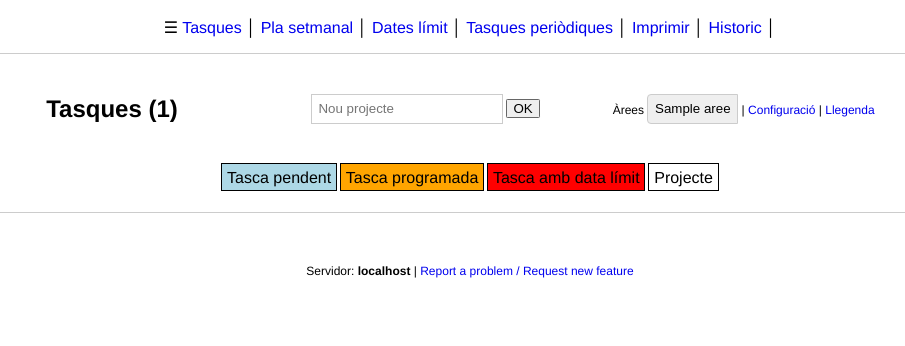
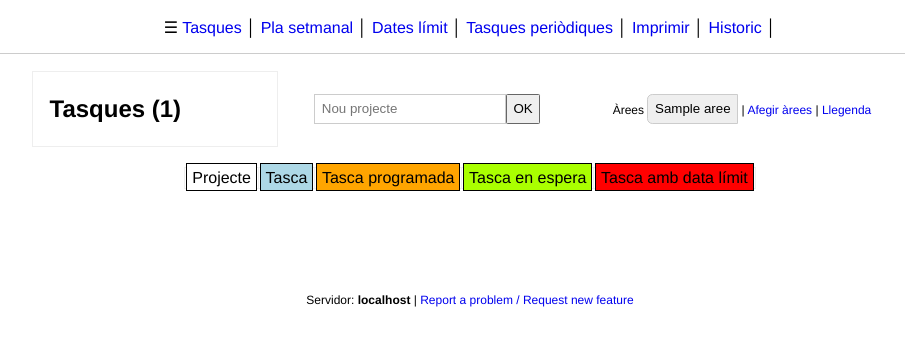
Before and after one commit to holalluis/tasques, a PHP site: page /index.php?area=&ressalta=1 in a window 1280 px wide, after a click on "Llegenda". Shown: the top 346 px of the page, without its empty margins (170-1075 px from the left). Run offline with PHP 8.4, Linux system fonts and the light colour scheme; tables that the repository leaves empty or names only in its code hold one stand-in row (values such as "Sample post").

Commit message:
canvis estètics

```diff
--- a/estils.css
+++ b/estils.css
@@ -1,57 +1,18 @@
 *{margin:0}
 body{font-family:Helvetica}
 h2,h4{margin:0.7em}
-hr{
-	display: block;
-	height: 1px;
-	border: 0;
-	border-top: 1px solid #ccc;
-	margin: 1em 0;
-	padding: 0;
-}
-/*
-*/
+hr{ display: block; height: 1px; border: 0; border-top: 1px solid #ccc; margin: 1em 0; padding: 0; }
+/*enllaços*/
+a{text-decoration:none}
+a:hover{text-decoration:underline}
+a:visited{color:blue;}
 table{border-collapse:collapse}
-td{border:1px solid #fff}
+td{border:1px solid #eee}
+div{ padding:0.1em; margin:0.1em; }
+button{ border:1px solid #666; border-radius:0.1em; }
 
-div{
-	padding:0.1em;
-	margin:0.1em;
-}
-
-td.menu{
-	font-size:12px;
-	border:1px solid #fff;
-	padding:1.8541em 3em;
-}
-
-tr.tasca{
-	font-size:12px;
-	background-color:lightblue;
-}
-
-tr[acabada] > td{ background-color:#af0; }
-
-div.projecte{
-	background-color:white;
-	margin:5px 2px;
-	border:1px solid #ccc;
-	display:inline-block;
-	vertical-align:top;
-	max-height:220px;
-	width:19%;
-	overflow:hidden;
-	overflow-y:auto;
-}
-
-/*
-div.projecte:hover { background-color:#F7F8E0; }
-*/
-
-button{
-	border:1px solid #666;
-	border-radius:0.1em;
-}
+/*navbar superior*/
+td.menu{ font-size:12px; border:1px solid #fff; padding:1.8541em 3em; }
 
 /*BOTONS SELECCIONA AREA*/
 button.boto_area{
@@ -63,13 +24,23 @@ button.boto_area{
 	outline:none;
 }
 button.boto_area:hover  { background:#e6e6e6}
-button.boto_area.esquerre{border-left:1px solid #ccc; border-radius:0.3em 0 0 0.3em;}
-button.boto_area.dreta{border-right:1px solid #ccc; border-radius:0 0.3em 0.3em 0;}
+button.boto_area.esquerre{border-left:1px solid #ccc; border-radius:0.4em 0 0 0.4em;}
+button.boto_area.dreta{border-right:1px solid #ccc; border-radius:0 0.4em 0.4em 0;}
 button.boto_area.actiu { background-color:#ccc;box-shadow:inset 0 2px 4px rgba(0,0,0,.15),0 1px 2px rgba(0,0,0,.05);}
 
-/*enllaços*/
-a{text-decoration:none}
-a:visited{ color:blue; }
-/*
-a:hover{ color:#ff007f; }
-*/
+/*PROJECTES*/
+div.projecte{
+	background-color:white;
+	border:1px solid #a8a8a8;
+	display:inline-block;
+	margin:5px 3px;
+	max-height:220px;
+	overflow:hidden;
+	overflow-y:auto;
+	padding:0.4em;
+	vertical-align:top;
+	width:19%;
+}
+
+tr.tasca{ font-size:12px; background-color:lightblue; }
+tr[acabada] > td{ background-color:#af0; }
--- a/historic.php
+++ b/historic.php
@@ -35,7 +35,7 @@
 					";
 
 				//esborra de les tasques acabades
-				echo "<td> <button onclick=window.location='esborraAcabada.php?id=$id'>Esborra de l'historic</button>";
+				echo "<td> <button onclick=window.location='esborraAcabada.php?id=$id'>Esborra de l'històric</button>";
 			}
 		?>
 </table>
--- a/index.php
+++ b/index.php
@@ -18,9 +18,6 @@
 		</h2>
 	<td class=menu>
 		<form action="nouProjecte.php" method=get style="display:inline-block">
-			<input name=nom placeholder="Nou projecte"
-				autocomplete=off required
-				style="padding:0.5em;border:1px solid #ccc">
 			<!-- selecciona area pel nou projecte: SEMPRE OCULT, ja que es selecciona sol (fx mostraArea()) -->
 			<select name=area id=area_select style=display:none>
 				<?php
@@ -33,7 +30,10 @@
 					}
 				?>
 			</select>
-			<button type=submit>OK</button>
+			<input name=nom placeholder="Nou projecte"
+				autocomplete=off required
+				style="padding:0.5em;border:1px solid #ccc"><!--
+			--><button type=submit style=height:2.25em>OK</button>
 		</form>
 	<td class=menu>
 		<!--arees-->
@@ -60,27 +60,23 @@
 				$i_area++;
 			}
 		?>
-		| <a href="editaArees.php">Configuració</a>
+		| <a href="editaArees.php">Afegir àrees</a>
 		| <a href=# onclick=llegenda()>Llegenda</a>
 </table>
 
 <!--llegenda-->
-<div id=llegenda
-	 title=Llegenda
-	 style="display:none;"
-	 >
+<div id=llegenda title=Llegenda style=display:none>
 	<table style="margin:0px;padding:0px">
 		<tr>
-			<td><span style="border:1px solid black;padding:0.3em;background:lightblue"	>Tasca pendent</span>
-			<td><span style="border:1px solid black;padding:0.3em;background:orange"		>Tasca programada</span>
-			<td><span style="border:1px solid black;padding:0.3em;background:red"		>Tasca amb data límit</span>
-			<td><span style="border:1px solid black;padding:0.3em;background:white"		>Projecte </span>
+			<td><span style="border:1px solid black;padding:0.3em;background:white"		> Projecte 			   </span>
+			<td><span style="border:1px solid black;padding:0.3em;background:lightblue"	> Tasca				   </span>
+			<td><span style="border:1px solid black;padding:0.3em;background:orange"	> Tasca programada     </span>
+			<td><span style="border:1px solid black;padding:0.3em;background:#af0"		> Tasca en espera      </span>
+			<td><span style="border:1px solid black;padding:0.3em;background:red"		> Tasca amb data límit </span>
 	</table>
 </div>
 
-<hr>
-
-<!--Taula de projectes i tasques--><?php include 'taulaTasques.php'?>
+<!--tasques--><?php include 'taulaTasques.php'?>
 <!--fi pagina--><?php include 'footer.php'?>
 
 <!--ressalta visualment les tasques del pla setmanal i deadlines-->
--- a/menu.php
+++ b/menu.php
@@ -9,6 +9,7 @@
 		else
 			echo "<a href='$url'>$contingut</a>";
 		echo " &#9474; ";
+		//echo " \ ";
 	}
 ?>
 <div style="padding:1em 0 0 0">
--- a/periodiques.php
+++ b/periodiques.php
@@ -21,7 +21,7 @@
 
 <!--titol-->
 <h2>Tasques periòdiques (<?php echo mysql_num_rows(mysql_query("SELECT 1 FROM periodiques"))?>)</h2>
-<h4>Apareixen al pla setmanal</h4>
+<h4>Configuració per tasques repetitives que apareixen al pla setmanal en funció de la seva freqüència</h4>
 
 <!--taula de tasques periodiques-->
 <table cellpadding=5>
--- a/taulaTasques.php
+++ b/taulaTasques.php
@@ -1,4 +1,4 @@
-<div align=left>
+<div style="text-align:left;padding:2em">
 <!-- fragment dins la pagina index.php -->
 <?php
 	//connecta
@@ -30,7 +30,7 @@
 		//si no hi ha tasques marca-ho en gris
 		if(mysql_num_rows($res)==0)
 		{
-			echo "<tr><td style='background:#ccc;font-size:10px;color:#666' colspan=2>No hi ha tasques";
+			echo "<tr><td style='background:#ccc;font-size:10px;color:#666;text-align:center' colspan=3>No hi ha tasques";
 		}
 
 		//recorre les tasques
@@ -59,10 +59,11 @@
 			}
 
 			//botó esborrar
-			echo "<td align=center width=1> <button
-							onclick=esborraTasca($id_task)
-							style='background-color:#e50;font-size:10px' >
-							Esborra</button>";
+			echo "<td align=center width=1>
+					<button
+						onclick=esborraTasca($id_task)
+						style='background-color:#e50;font-size:10px' >
+						Esborra</button>";
 		}
 		//formulari nova tasca
 		echo "<tr><td colspan=2>
@@ -75,7 +76,7 @@
 		echo "<input 	name=descripcio
 						placeholder='Nova tasca'
 						autocomplete=off
-						style='border:1px solid #ccc;padding:0.2em;'
+						style='border:1px solid #bbb;padding:0.2em;'
 						required ";
 		//donar focus a <input> nova tasca si es el projecte ressaltat
 		//treure ressaltat al treure focus del <input>
```
